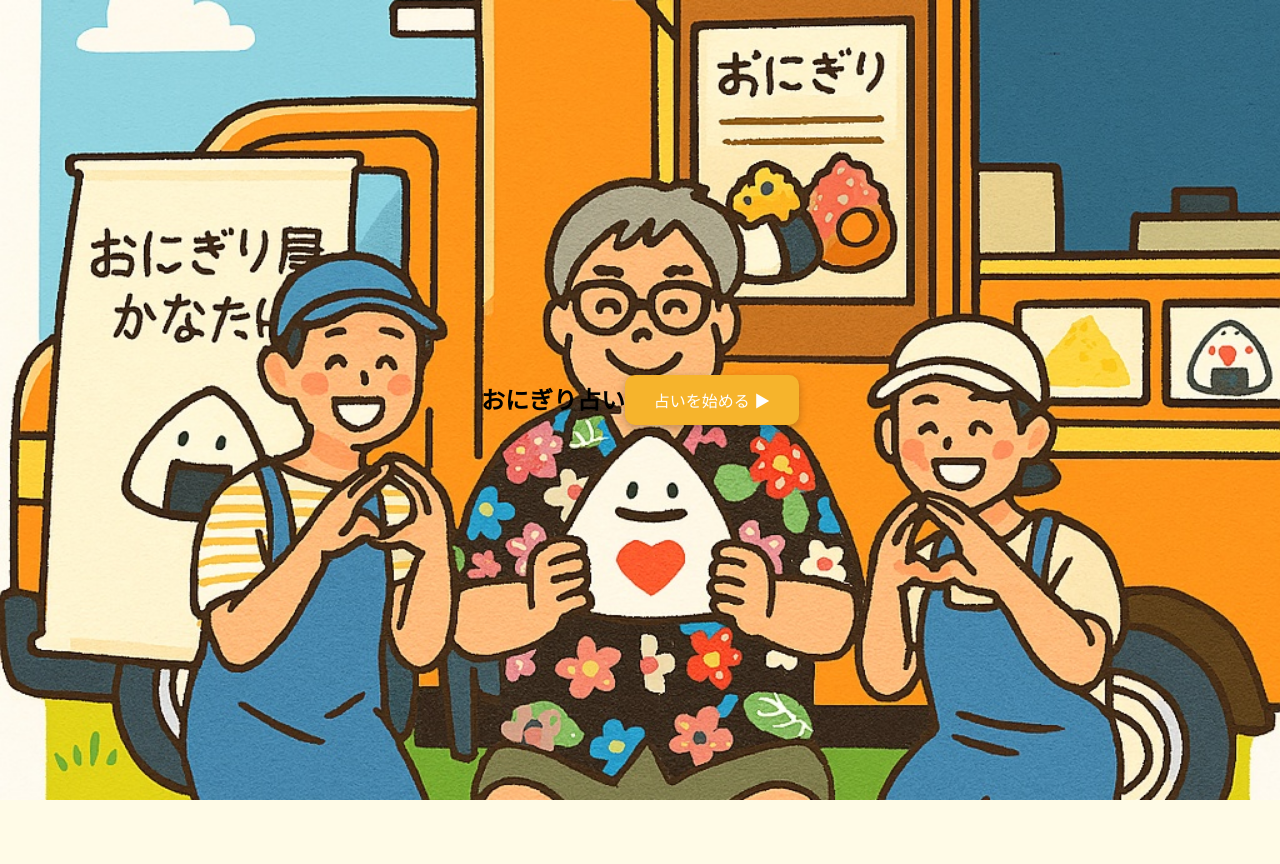
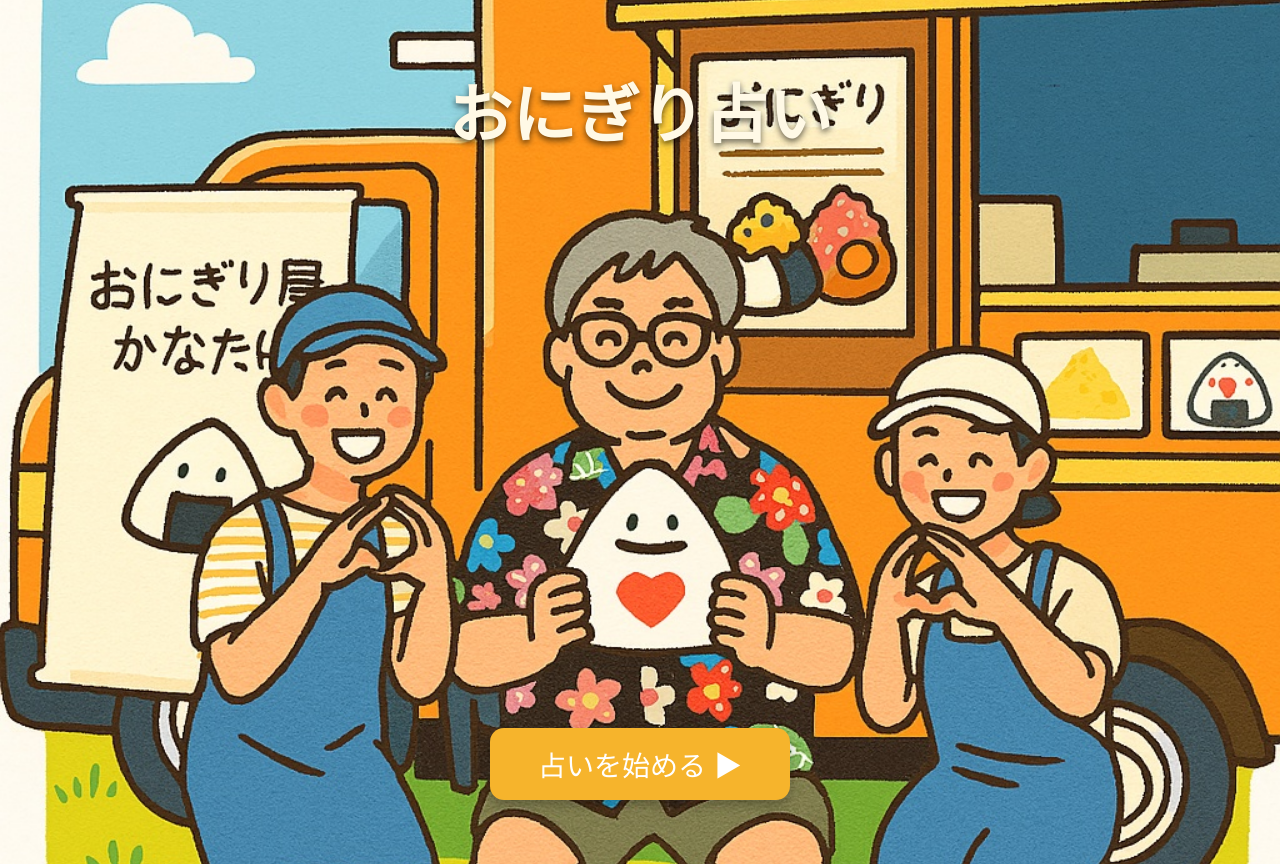
Before and after one commit to kimura-jane/onigiri-uranai2025, a plain HTML site: page index.html in a window 1280 px wide. Before the commit the page ends 800 px from the top, so only its background shows below. Drawn offline with Linux system fonts and the light colour scheme.

Commit message:
Update style.css

```diff
--- a/style.css
+++ b/style.css
@@ -1,3 +1,4 @@
+/* 基本設定 */
 body{
   margin:0;padding:0;
   font-family:'Patrick Hand','Hiragino Kaku Gothic ProN',sans-serif;
@@ -5,26 +6,38 @@ body{
 }
 h1,h2,legend{margin:0}
 
-/* ─── HERO ─── */
+/* ── HERO ── */
 .hero{
-  position:relative;width:100%;height:100vh;
+  position:relative;
+  width:100%;height:100vh;
   background:url('hero.jpg') center/cover no-repeat;
-  display:flex;align-items:center;justify-content:center;
+  display:flex;
+  flex-direction:column;
+  align-items:center;
+  justify-content:flex-start;   /* 上寄せ */
+  padding-top:8vh;              /* タイトル位置 */
 }
-.overlay{
-  text-align:center;color:#FFF9E6;
-  text-shadow:0 2px 4px rgba(0,0,0,.6);
+.hero-title{
+  color:#FFF9E6;
+  text-shadow:0 3px 6px rgba(0,0,0,.6);
+  font-size:12vw;               /* 大きめタイトル */
 }
-.overlay h1{font-size:10vw}
-.overlay h2{font-size:4vw}
-
-.main-btn,#startBtn{
+.hero-btn{
+  margin-top:auto;              /* 余白を自動で取り最下部へ */
+  margin-bottom:8vh;            /* 画面下とボタンの間隔 */
   background:#F6B42C;border:none;color:#fff;
-  padding:.8rem 1.8rem;font-size:1rem;border-radius:10px;
-  cursor:pointer;box-shadow:0 3px 8px rgba(0,0,0,.25);
+  padding:1rem 3rem;
+  font-size:6vw;
+  border-radius:14px;
+  cursor:pointer;
+  box-shadow:0 5px 12px rgba(0,0,0,.25);
+}
+@media(min-width:600px){
+  .hero-title{font-size:64px}
+  .hero-btn{font-size:28px;padding:1rem 3rem;width:auto}
 }
 
-/* ─── QUIZ ─── */
+/* ── QUIZ ── */
 fieldset{
   border:2px dashed #555;padding:1rem;
   margin:1rem auto;
@@ -33,7 +46,7 @@ fieldset{
 legend{font-weight:bold;font-size:1.1rem}
 #quiz,#result{padding:2rem 1rem}
 
-/* ─── RESULT ─── */
+/* ── RESULT ── */
 .card{
   max-width:600px;margin:0 auto;background:#fff;
   border-radius:12px;box-shadow:0 4px 12px rgba(0,0,0,.15);
@@ -48,3 +61,10 @@ legend{font-weight:bold;font-size:1.1rem}
   display:inline-block;background:#F6B42C;color:#fff;
   border-radius:6px;padding:.2em .6em;margin-right:.4em;
 }
+
+/* ボタン共通 */
+.main-btn{
+  background:#F6B42C;border:none;color:#fff;
+  padding:.8rem 1.8rem;font-size:1rem;border-radius:10px;
+  cursor:pointer;box-shadow:0 3px 8px rgba(0,0,0,.25);
+}
```
